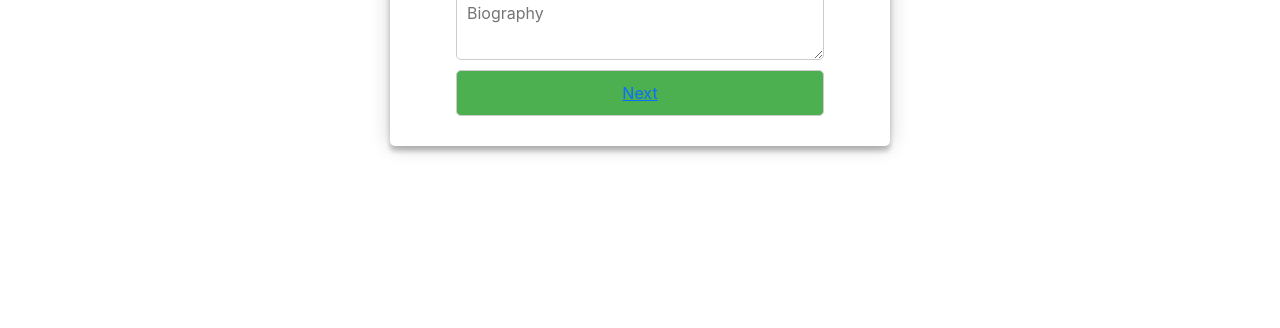
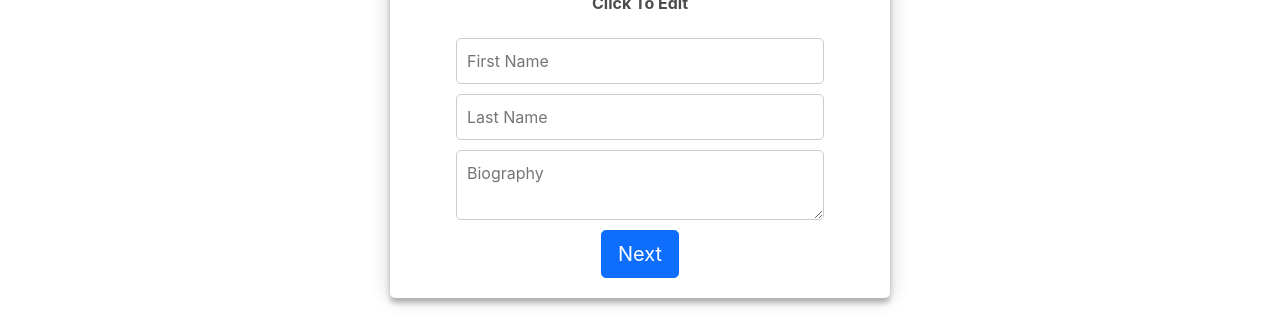
Before and after one commit to aolwyn/Friendzr, a React (Create React App) app in the folder frontend/: page /new-user in a window 1280 px wide. Shown: the part 390-718 px from the top of the page. Built offline with nearby package versions, Linux system fonts and the light colour scheme; no server answers.

Commit message:
new user form styling

```diff
--- a/frontend/src/new_user.css
+++ b/frontend/src/new_user.css
@@ -55,17 +55,3 @@ html{
     border: 1px solid #ccc;
     padding: 10px;
 }
-
-
-.form button {
-    width: 80%;
-    height: auto;
-    margin-bottom: 10px;
-    border-radius: 5px;
-    border: 1px solid #ccc;
-    padding: 10px;
-    background: #4CAF50;
-    color: #fff;
-    font-size: 16px;
-    cursor: pointer;
-}
--- a/frontend/src/new_user.js
+++ b/frontend/src/new_user.js
@@ -69,7 +69,12 @@ class NewUser extends Component {
 
     render() {
         return (
-            <div>
+            <div style={{
+                marginTop: 80,
+                // TODO(Noah): I am beginning to not like what we are doing over here with this constant 80.
+                // But, tis' hackathon code. And anything goes :)
+                padding: 80
+            }}>
                 <h1> Welcome! </h1>
                 <p> Please enter your details below to finish creating your profile. </p>
                 <form onSubmit={this.handleSubmit} className='form'>
@@ -78,7 +83,8 @@ class NewUser extends Component {
                     <input onChange={this.setFirstName.bind(this)} value={this.state.first_name} type="text" name="first_name" placeholder="First Name" />
                     <input onChange={this.setLastName.bind(this)} value={this.state.last_name}  type="text" name="last_name" placeholder="Last Name" />
                     <textarea onChange={this.setBio.bind(this)} value={this.state.bio} maxLength="100px" type="text" name="bio" placeholder="Biography" />
-                    <button type="submit"> <Link to="/camera"> Next </Link> </button>
+                    <button className="btn btn-lg btn-primary btn-block"
+                        type="submit"> <Link className="MyLink" to="/camera"> Next </Link> </button>
                 </form>
 
             </div>
```
